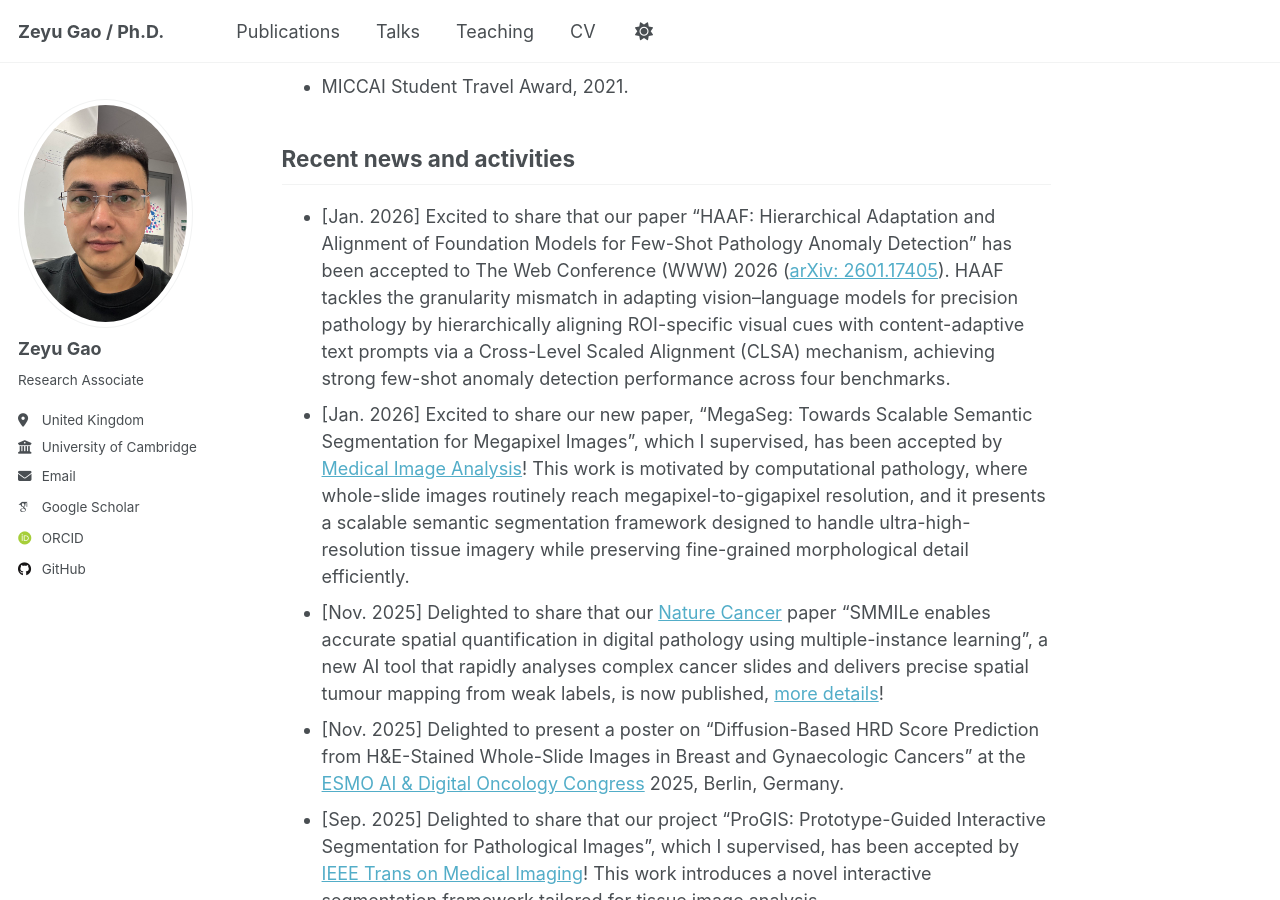
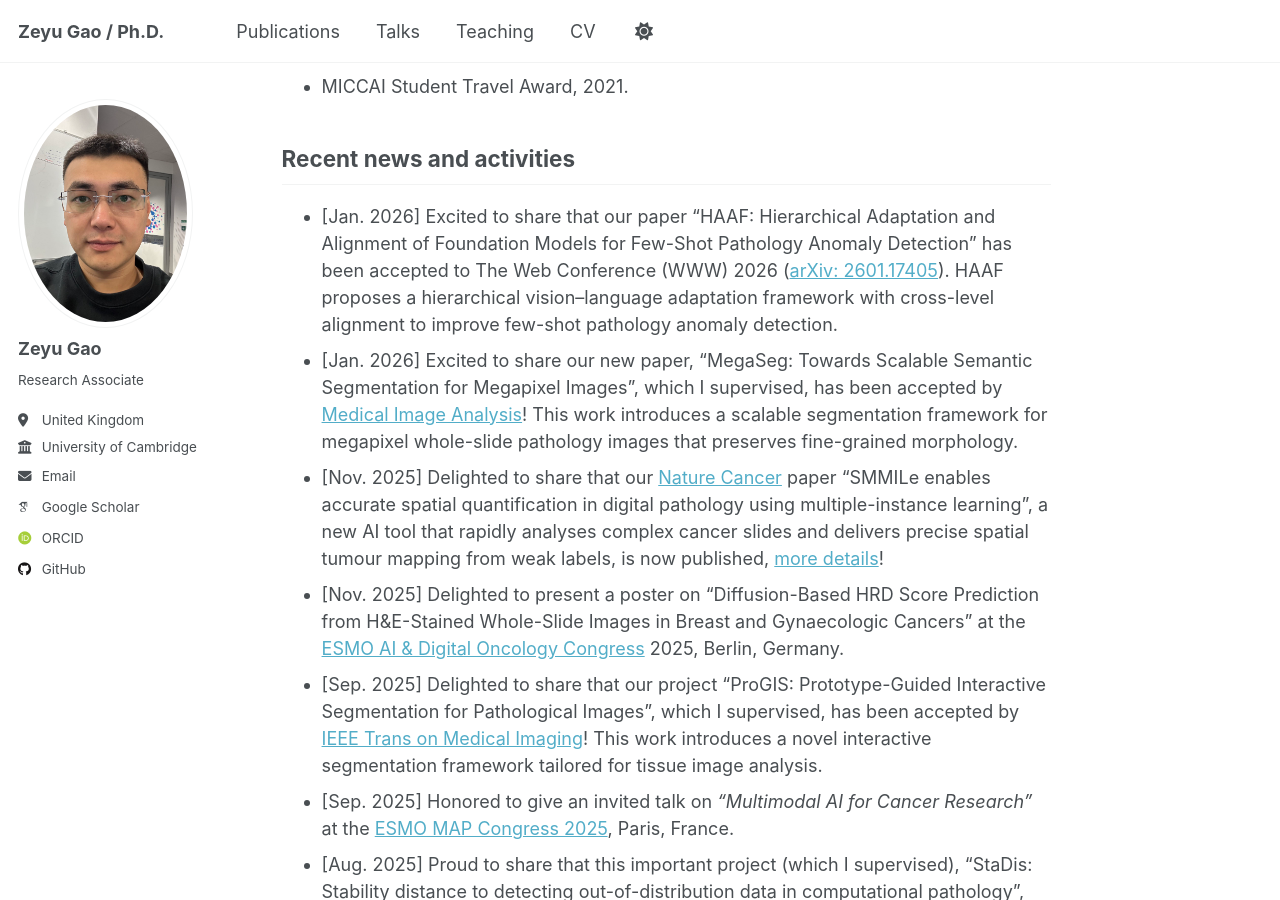
Before and after one commit to ZeyuGaoAi/ZeyuGaoAi.github.io, a Jekyll site: the page built from _pages/about.md, in a window 1280 px wide and 900 px high, scrolled down 1122 px. Built offline with Jekyll 4.4.1, drawn with Linux system fonts in a browser that asks for light colours; some web fonts are replaced; a script that is not in the unit is left out.

Commit message:
Update about.md

```diff
--- a/_pages/about.md
+++ b/_pages/about.md
@@ -35,8 +35,8 @@ Selected Honors & Awards
 
 Recent news and activities
 ------
-- [Jan. 2026] Excited to share that our paper “HAAF: Hierarchical Adaptation and Alignment of Foundation Models for Few-Shot Pathology Anomaly Detection” has been accepted to The Web Conference (WWW) 2026 ([arXiv: 2601.17405](https://arxiv.org/abs/2601.17405)). HAAF tackles the granularity mismatch in adapting vision–language models for precision pathology by hierarchically aligning ROI-specific visual cues with content-adaptive text prompts via a Cross-Level Scaled Alignment (CLSA) mechanism, achieving strong few-shot anomaly detection performance across four benchmarks.
-- [Jan. 2026] Excited to share our new paper, “MegaSeg: Towards Scalable Semantic Segmentation for Megapixel Images”, which I supervised, has been accepted by [Medical Image Analysis](https://www.sciencedirect.com/science/article/abs/pii/S1361841526000022)! This work is motivated by computational pathology, where whole-slide images routinely reach megapixel-to-gigapixel resolution, and it presents a scalable semantic segmentation framework designed to handle ultra-high-resolution tissue imagery while preserving fine-grained morphological detail efficiently.
+- [Jan. 2026] Excited to share that our paper “HAAF: Hierarchical Adaptation and Alignment of Foundation Models for Few-Shot Pathology Anomaly Detection” has been accepted to The Web Conference (WWW) 2026 ([arXiv: 2601.17405](https://arxiv.org/abs/2601.17405)). HAAF proposes a hierarchical vision–language adaptation framework with cross-level alignment to improve few-shot pathology anomaly detection.
+- [Jan. 2026] Excited to share our new paper, “MegaSeg: Towards Scalable Semantic Segmentation for Megapixel Images”, which I supervised, has been accepted by [Medical Image Analysis](https://www.sciencedirect.com/science/article/abs/pii/S1361841526000022)! This work introduces a scalable segmentation framework for megapixel whole-slide pathology images that preserves fine-grained morphology.
 - [Nov. 2025] Delighted to share that our [Nature Cancer](https://www.nature.com/articles/s43018-025-01060-8) paper "SMMILe enables accurate spatial quantification in digital pathology using multiple-instance learning", a new AI tool that rapidly analyses complex cancer slides and delivers precise spatial tumour mapping from weak labels, is now published, [more details](https://www.cam.ac.uk/research/news/ai-tool-can-analyse-complex-cancer-images-rapidly-offering-potential-to-personalise-treatment)!
 - [Nov. 2025] Delighted to present a poster on “Diffusion-Based HRD Score Prediction from H&E-Stained Whole-Slide Images in Breast and Gynaecologic Cancers” at the [ESMO AI & Digital Oncology Congress](https://www.esmorwd.org/article/S2949-8201(25)00298-X/fulltext) 2025, Berlin, Germany.
 - [Sep. 2025] Delighted to share that our project "ProGIS: Prototype-Guided Interactive Segmentation for Pathological Images", which I supervised, has been accepted by [IEEE Trans on Medical Imaging](https://ieeexplore.ieee.org/abstract/document/11168941)! This work introduces a novel interactive segmentation framework tailored for tissue image analysis.
```
